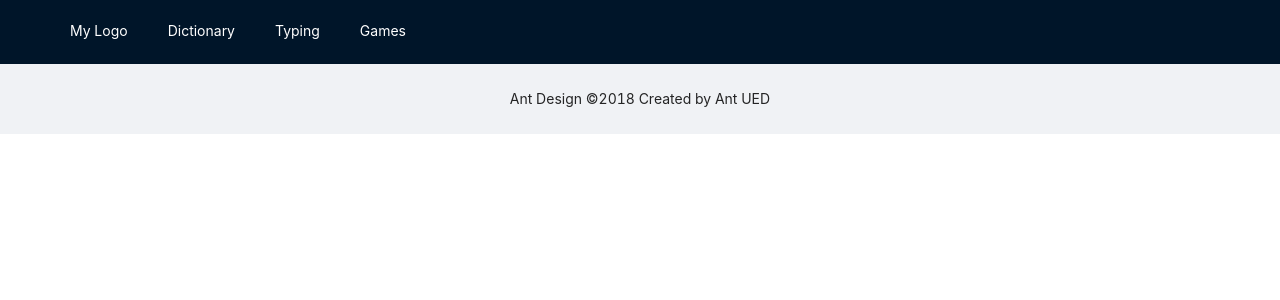
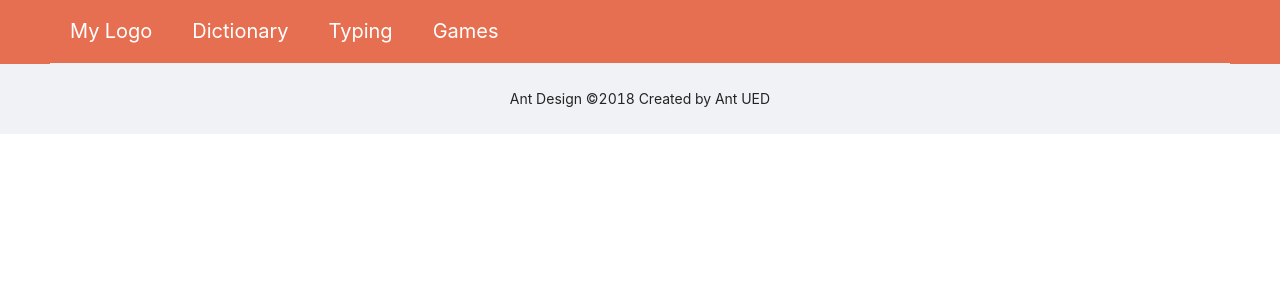
Before and after one commit to eba472/mango-web, a React (Create React App) app in the folder ui/: page / in a window 1280 px wide. Shown: the top 300 px of the page. Built offline with nearby package versions, Linux system fonts and the light colour scheme.

Commit message:
UI navbar design is improved

```diff
--- a/ui/src/app/App.tsx
+++ b/ui/src/app/App.tsx
@@ -15,19 +15,38 @@ function App() {
   return (
     <Router>
       <Layout>
-        <Header style={{ position: 'fixed', zIndex: 1, width: '100%' }}>
-          <Menu theme="dark" mode="horizontal" defaultSelectedKeys={['2']}>
+        <Header
+          style={{
+            position: 'fixed',
+            zIndex: 1,
+            width: '100%',
+            backgroundColor: '#e76f51',
+          }}
+        >
+          <Menu
+            style={{ backgroundColor: '#e76f51' }}
+            mode="horizontal"
+            defaultSelectedKeys={['2']}
+          >
             <Link to="/">
-              <Menu.Item key="0">My Logo</Menu.Item>
+              <Menu.Item key="0" style={{ color: 'white', fontSize: '20px' }}>
+                My Logo
+              </Menu.Item>
             </Link>
             <Link to="/dic">
-              <Menu.Item key="1">Dictionary</Menu.Item>
+              <Menu.Item key="1" style={{ color: 'white', fontSize: '20px' }}>
+                Dictionary
+              </Menu.Item>
             </Link>
             <Link to="/typing">
-              <Menu.Item key="2">Typing</Menu.Item>
+              <Menu.Item key="2" style={{ color: 'white', fontSize: '20px' }}>
+                Typing
+              </Menu.Item>
             </Link>
             <Link to="/games">
-              <Menu.Item key="3">Games</Menu.Item>
+              <Menu.Item key="3" style={{ color: 'white', fontSize: '20px' }}>
+                Games
+              </Menu.Item>
             </Link>
           </Menu>
         </Header>
```
Also changed, not shown: ui/src/app/App1.tsx (deleted, +0 -40 lines).
